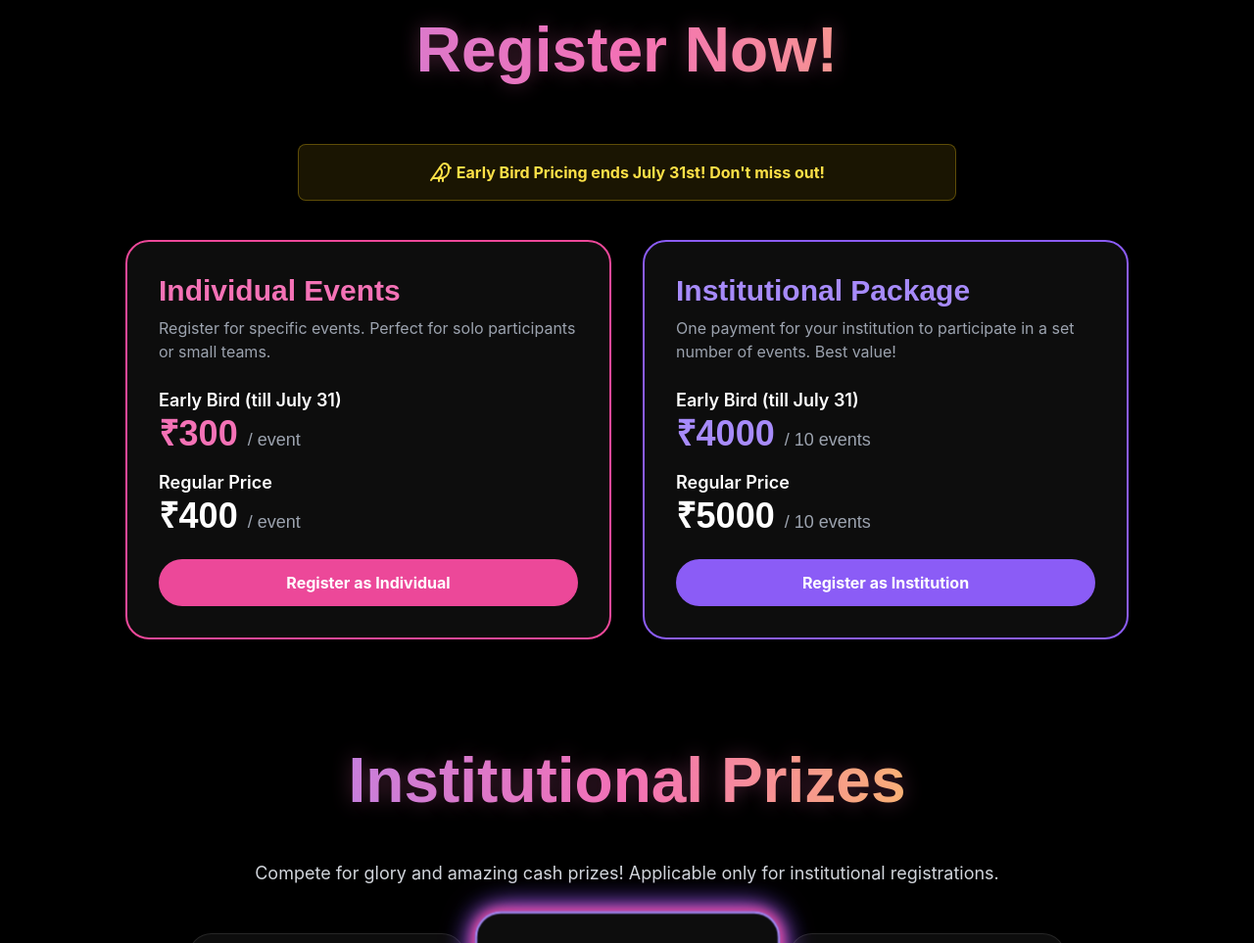
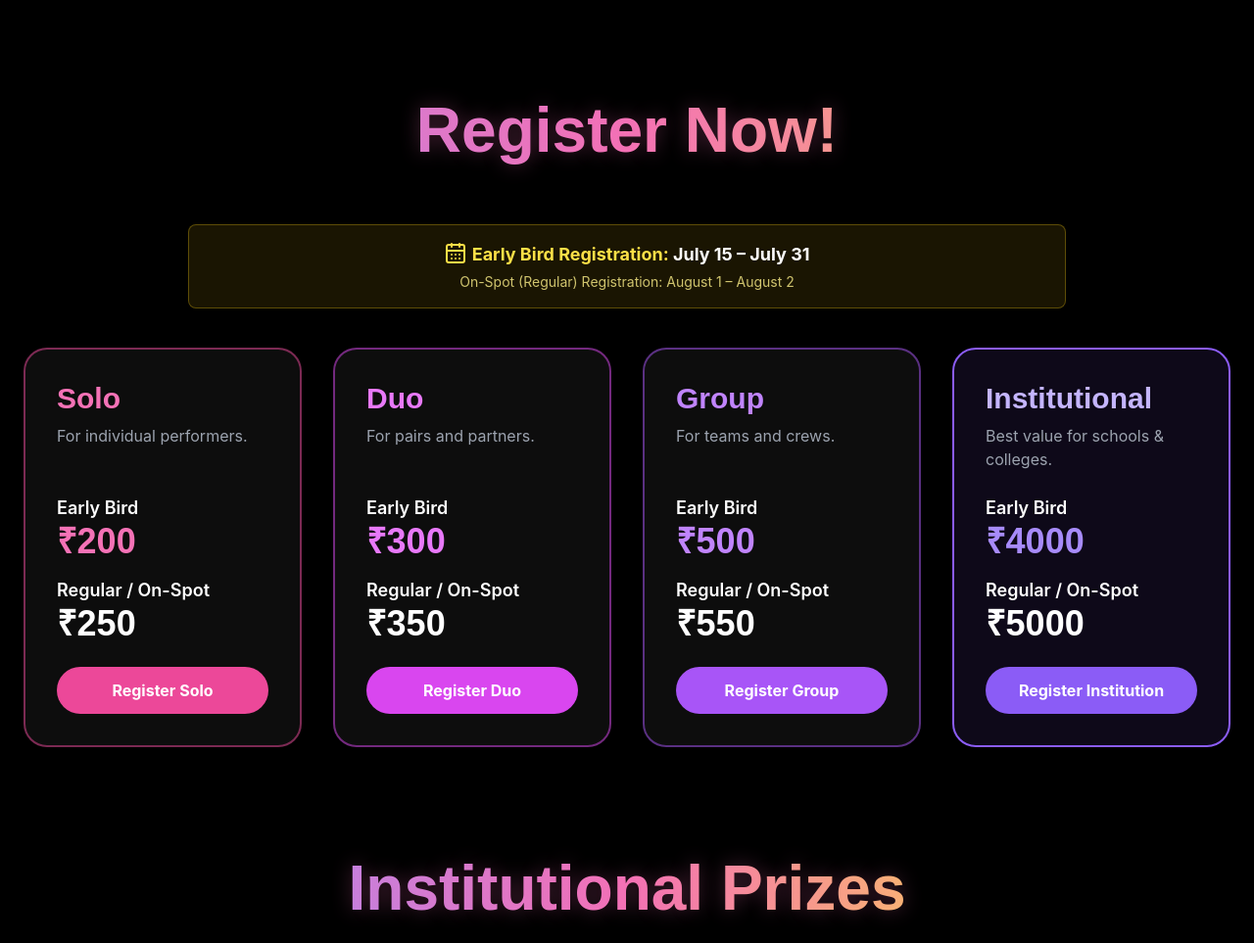
Before and after one commit to bhavinjoyp/poiesis, a plain HTML site: page index.html in a window 1280 px wide. Shown: the part 2500-3463 px from the top of the page at 98% size. Drawn offline with nearby package versions, Linux system fonts and the light colour scheme.

Commit message:
chore: align with latest event, pricing, and rule updates

```diff
--- a/index.html
+++ b/index.html
@@ -150,6 +150,16 @@
             transform: translate(-50%, -50%) scale(1);
             pointer-events: all;
         }
+        .category-tag {
+            display: inline-block;
+            padding: 0.25rem 0.75rem;
+            border-radius: 9999px;
+            font-size: 0.875rem;
+            font-weight: 500;
+            text-transform: uppercase;
+            letter-spacing: 0.05em;
+            transition: background 0.3s ease;
+        }
     </style>
 </head>
 <body class="antialiased">
@@ -204,7 +214,7 @@
                 <a href="#register" class="btn-primary text-white font-bold py-4 px-10 rounded-full text-lg">
                     Register Now
                 </a>
-                <a href="poiesis-2025-brochure.pdf" class="btn-primary text-white font-bold py-4 px-10 rounded-full text-lg">
+                <a href="poiesis-2025-brochure.pdf" target="_blank" class="btn-primary text-white font-bold py-4 px-10 rounded-full text-lg">
                     Download Brochure
                 </a>
             </div>
@@ -224,21 +234,21 @@
             <h2 class="section-title text-center mb-12">The Events</h2>
             <div class="grid md:grid-cols-2 lg:grid-cols-4 gap-8">
                 <!-- Event Card: Terpsichore -->
-                <div class="glass-card p-6 text-center flex flex-col"><i data-lucide="music-4" class="event-icon"></i><h3 class="font-poppins font-bold text-2xl mb-2 text-white">Terpsichore</h3><p class="text-sm text-gray-400 flex-grow">The ultimate dance-off. Solos, duos, and group performances in Eastern & Western Categories.</p><button class="event-rules-btn mt-4 text-sm text-violet-300 hover:text-white transition" data-event="Terpsichore">View Rules</button></div>
+                <div class="glass-card p-6 text-center flex flex-col"><div class="flex justify-center gap-2 mb-3"><span class="category-tag bg-pink-500/20 text-pink-300">Solo</span><span class="category-tag bg-teal-500/20 text-teal-300">Duo</span><span class="category-tag bg-amber-500/20 text-amber-300">Group</span></div><i data-lucide="music-4" class="event-icon"></i><h3 class="font-poppins font-bold text-2xl mb-2 text-white">Terpsichore</h3><p class="text-sm text-gray-400 flex-grow">The ultimate dance-off. Solos, duos, and group performances in Eastern & Western Categories.</p><button class="event-rules-btn mt-4 text-sm text-violet-300 hover:text-white transition" data-event="Terpsichore">View Rules</button></div>
                 <!-- Event Card: Elysian -->
-                <div class="glass-card p-6 text-center flex flex-col"><i data-lucide="mic" class="event-icon"></i><h3 class="font-poppins font-bold text-2xl mb-2 text-white">Elysian</h3><p class="text-sm text-gray-400 flex-grow">A musical paradise. Showcase your vocal and instrumental talents in solo, duet, or group categories.</p><button class="event-rules-btn mt-4 text-sm text-violet-300 hover:text-white transition" data-event="Elysian">View Rules</button></div>
+                <div class="glass-card p-6 text-center flex flex-col"><div class="flex justify-center gap-2 mb-3"><span class="category-tag bg-pink-500/20 text-pink-300">Solo</span><span class="category-tag bg-teal-500/20 text-teal-300">Duo</span><span class="category-tag bg-amber-500/20 text-amber-300">Group</span></div><i data-lucide="mic" class="event-icon"></i><h3 class="font-poppins font-bold text-2xl mb-2 text-white">Elysian</h3><p class="text-sm text-gray-400 flex-grow">A musical paradise. Showcase your vocal and instrumental talents in solo, duet, or group categories.</p><button class="event-rules-btn mt-4 text-sm text-violet-300 hover:text-white transition" data-event="Elysian">View Rules</button></div>
                 <!-- Event Card: Elixir -->
-                <div class="glass-card p-6 text-center flex flex-col"><i data-lucide="clapperboard" class="event-icon"></i><h3 class="font-poppins font-bold text-2xl mb-2 text-white">Elixir</h3><p class="text-sm text-gray-400 flex-grow">The battle of wits in Mad Ads. Create hilarious and imaginative ads for fictional products.</p><button class="event-rules-btn mt-4 text-sm text-violet-300 hover:text-white transition" data-event="Elixir">View Rules</button></div>
+                <div class="glass-card p-6 text-center flex flex-col"><div class="flex justify-center gap-2 mb-3"><span class="category-tag bg-amber-500/20 text-amber-300">Group</span></div><i data-lucide="clapperboard" class="event-icon"></i><h3 class="font-poppins font-bold text-2xl mb-2 text-white">Elixir</h3><p class="text-sm text-gray-400 flex-grow">The battle of wits in Mad Ads. Create hilarious and imaginative ads for fictional products.</p><button class="event-rules-btn mt-4 text-sm text-violet-300 hover:text-white transition" data-event="Elixir">View Rules</button></div>
                 <!-- Event Card: Entelechia -->
-                <div class="glass-card p-6 text-center flex flex-col"><i data-lucide="gem" class="event-icon"></i><h3 class="font-poppins font-bold text-2xl mb-2 text-white">Entelechia</h3><p class="text-sm text-gray-400 flex-grow">"Strut, Shine, Slay!" A fashion show celebrating transformation and style evolution.</p><button class="event-rules-btn mt-4 text-sm text-violet-300 hover:text-white transition" data-event="Entelechia">View Rules</button></div>
+                <div class="glass-card p-6 text-center flex flex-col"><div class="flex justify-center gap-2 mb-3"><span class="category-tag bg-amber-500/20 text-amber-300">Group</span></div><i data-lucide="gem" class="event-icon"></i><h3 class="font-poppins font-bold text-2xl mb-2 text-white">Entelechia</h3><p class="text-sm text-gray-400 flex-grow">"Strut, Shine, Slay!" A fashion show celebrating transformation and style evolution.</p><button class="event-rules-btn mt-4 text-sm text-violet-300 hover:text-white transition" data-event="Entelechia">View Rules</button></div>
                 <!-- Event Card: Intaglio -->
-                <div class="glass-card p-6 text-center flex flex-col"><i data-lucide="chef-hat" class="event-icon"></i><h3 class="font-poppins font-bold text-2xl mb-2 text-white">Intaglio</h3><p class="text-sm text-gray-400 flex-grow">"Sculpt beauty into every bite." An artistic fruit and vegetable carving competition.</p><button class="event-rules-btn mt-4 text-sm text-violet-300 hover:text-white transition" data-event="Intaglio">View Rules</button></div>
+                <div class="glass-card p-6 text-center flex flex-col"><div class="flex justify-center gap-2 mb-3"><span class="category-tag bg-pink-500/20 text-pink-300">Solo</span></div><i data-lucide="chef-hat" class="event-icon"></i><h3 class="font-poppins font-bold text-2xl mb-2 text-white">Intaglio</h3><p class="text-sm text-gray-400 flex-grow">"Sculpt beauty into every bite." An artistic fruit and vegetable carving competition.</p><button class="event-rules-btn mt-4 text-sm text-violet-300 hover:text-white transition" data-event="Intaglio">View Rules</button></div>
                 <!-- Event Card: Eikosmos -->
-                <div class="glass-card p-6 text-center flex flex-col"><i data-lucide="film" class="event-icon"></i><h3 class="font-poppins font-bold text-2xl mb-2 text-white">Eikosmos</h3><p class="text-sm text-gray-400 flex-grow">"A Universe of Perspectives." An immersive film review event for cinematic storytelling.</p><button class="event-rules-btn mt-4 text-sm text-violet-300 hover:text-white transition" data-event="Eikosmos">View Rules</button></div>
+                <div class="glass-card p-6 text-center flex flex-col"><div class="flex justify-center gap-2 mb-3"><span class="category-tag bg-pink-500/20 text-pink-300">Solo</span></div><i data-lucide="film" class="event-icon"></i><h3 class="font-poppins font-bold text-2xl mb-2 text-white">Eikosmos</h3><p class="text-sm text-gray-400 flex-grow">"A Universe of Perspectives." An immersive film review event for cinematic storytelling.</p><button class="event-rules-btn mt-4 text-sm text-violet-300 hover:text-white transition" data-event="Eikosmos">View Rules</button></div>
                 <!-- Event Card: Eikonographia -->
-                <div class="glass-card p-6 text-center flex flex-col"><i data-lucide="palette" class="event-icon"></i><h3 class="font-poppins font-bold text-2xl mb-2 text-white">Eikonographia</h3><p class="text-sm text-gray-400 flex-grow">Handmade poster making competition. Bring stories to life with paper and color.</p><button class="event-rules-btn mt-4 text-sm text-violet-300 hover:text-white transition" data-event="Eikonographia">View Rules</button></div>
+                <div class="glass-card p-6 text-center flex flex-col"><div class="flex justify-center gap-2 mb-3"><span class="category-tag bg-teal-500/20 text-teal-300">Duo</span><span class="category-tag bg-amber-500/20 text-amber-300">Group</span></div><i data-lucide="palette" class="event-icon"></i><h3 class="font-poppins font-bold text-2xl mb-2 text-white">Eikonographia</h3><p class="text-sm text-gray-400 flex-grow">Handmade poster making competition. Bring stories to life with paper and color.</p><button class="event-rules-btn mt-4 text-sm text-violet-300 hover:text-white transition" data-event="Eikonographia">View Rules</button></div>
                 <!-- Event Card: Eminentia -->
-                <div class="glass-card p-6 text-center flex flex-col"><i data-lucide="crown" class="event-icon"></i><h3 class="font-poppins font-bold text-2xl mb-2 text-white">Eminentia</h3><p class="text-sm text-gray-400 flex-grow">The ultimate personality contest. Showcase your charisma, poise, and oratory skills.</p><button class="event-rules-btn mt-4 text-sm text-violet-300 hover:text-white transition" data-event="Eminentia">View Rules</button></div>
+                <div class="glass-card p-6 text-center flex flex-col"><div class="flex justify-center gap-2 mb-3"><span class="category-tag bg-pink-500/20 text-pink-300">Solo</span></div><i data-lucide="crown" class="event-icon"></i><h3 class="font-poppins font-bold text-2xl mb-2 text-white">Eminentia</h3><p class="text-sm text-gray-400 flex-grow">The ultimate personality contest. Showcase your charisma, poise, and oratory skills.</p><button class="event-rules-btn mt-4 text-sm text-violet-300 hover:text-white transition" data-event="Eminentia">View Rules</button></div>
             </div>
         </section>
         <!-- Schedule Section -->
@@ -268,29 +278,55 @@
         <!-- Registration/Pricing Section -->
         <section id="register" class="reveal">
             <h2 class="section-title text-center mb-12">Register Now!</h2>
-            <div class="text-center mb-10 p-4 bg-yellow-400/10 border border-yellow-400/30 rounded-lg max-w-2xl mx-auto">
-                <p class="font-bold text-yellow-300">
-                    <i data-lucide="bird" class="inline-block -mt-1"></i> Early Bird Pricing ends July 31st! Don't miss out!
+            <div class="text-center mb-10 p-4 bg-yellow-400/10 border border-yellow-400/30 rounded-lg max-w-4xl mx-auto">
+                <p class="font-bold text-yellow-300 text-lg">
+                    <i data-lucide="calendar-days" class="inline-block -mt-1"></i> Early Bird Registration: <span class="text-white">July 15 – July 31</span>
+                </p>
+                <p class="text-sm text-yellow-200/80 mt-1">
+                    On-Spot (Regular) Registration: August 1 – August 2
                 </p>
             </div>
-            <div class="grid lg:grid-cols-2 gap-8 max-w-5xl mx-auto">
-                <div class="glass-card p-8 border-2 border-pink-500 flex flex-col">
-                    <h3 class="font-poppins font-bold text-3xl mb-2 text-pink-400">Individual Events</h3>
-                    <p class="text-gray-400 mb-6 flex-grow">Register for specific events. Perfect for solo participants or small teams.</p>
-                    <div class="mb-6">
-                        <div class="mb-4"><p class="text-lg font-semibold text-white">Early Bird (till July 31)</p><p class="text-4xl font-bold font-poppins text-pink-400">₹300 <span class="text-lg font-normal text-gray-400">/ event</span></p></div>
-                        <div><p class="text-lg font-semibold text-white">Regular Price</p><p class="text-4xl font-bold font-poppins text-white">₹400 <span class="text-lg font-normal text-gray-400">/ event</span></p></div>
+
+            <div class="grid md:grid-cols-2 lg:grid-cols-4 gap-8 max-w-7xl mx-auto">
+                <!-- Solo Pricing -->
+                <div class="glass-card p-8 border-2 border-pink-500/50 flex flex-col">
+                    <h3 class="font-poppins font-bold text-3xl mb-2 text-pink-400">Solo</h3>
+                    <p class="text-gray-400 mb-6 flex-grow">For individual performers.</p>
+                    <div class="mb-6 space-y-4">
+                        <div><p class="text-lg font-semibold text-white">Early Bird</p><p class="text-4xl font-bold font-poppins text-pink-400">₹200</p></div>
+                        <div><p class="text-lg font-semibold text-white">Regular / On-Spot</p><p class="text-4xl font-bold font-poppins text-white">₹250</p></div>
                     </div>
-                    <a href="#" class="mt-auto w-full text-center bg-pink-500 hover:bg-pink-600 text-white font-bold py-3 px-6 rounded-full transition-colors">Register as Individual</a>
+                    <a href="#" class="mt-auto w-full text-center bg-pink-500 hover:bg-pink-600 text-white font-bold py-3 px-6 rounded-full transition-colors">Register Solo</a>
                 </div>
-                <div class="glass-card p-8 border-2 border-violet-500 flex flex-col">
-                    <h3 class="font-poppins font-bold text-3xl mb-2 text-violet-400">Institutional Package</h3>
-                    <p class="text-gray-400 mb-6 flex-grow">One payment for your institution to participate in a set number of events. Best value!</p>
-                    <div class="mb-6">
-                        <div class="mb-4"><p class="text-lg font-semibold text-white">Early Bird (till July 31)</p><p class="text-4xl font-bold font-poppins text-violet-400">₹4000 <span class="text-lg font-normal text-gray-400">/ 10 events</span></p></div>
-                        <div><p class="text-lg font-semibold text-white">Regular Price</p><p class="text-4xl font-bold font-poppins text-white">₹5000 <span class="text-lg font-normal text-gray-400">/ 10 events</span></p></div>
+                <!-- Duo Pricing -->
+                <div class="glass-card p-8 border-2 border-fuchsia-500/50 flex flex-col">
+                    <h3 class="font-poppins font-bold text-3xl mb-2 text-fuchsia-400">Duo</h3>
+                    <p class="text-gray-400 mb-6 flex-grow">For pairs and partners.</p>
+                    <div class="mb-6 space-y-4">
+                        <div><p class="text-lg font-semibold text-white">Early Bird</p><p class="text-4xl font-bold font-poppins text-fuchsia-400">₹300</p></div>
+                        <div><p class="text-lg font-semibold text-white">Regular / On-Spot</p><p class="text-4xl font-bold font-poppins text-white">₹350</p></div>
                     </div>
-                    <a href="#" class="mt-auto w-full text-center bg-violet-500 hover:bg-violet-600 text-white font-bold py-3 px-6 rounded-full transition-colors">Register as Institution</a>
+                    <a href="#" class="mt-auto w-full text-center bg-fuchsia-500 hover:bg-fuchsia-600 text-white font-bold py-3 px-6 rounded-full transition-colors">Register Duo</a>
+                </div>
+                <!-- Group Pricing -->
+                <div class="glass-card p-8 border-2 border-purple-500/50 flex flex-col">
+                    <h3 class="font-poppins font-bold text-3xl mb-2 text-purple-400">Group</h3>
+                    <p class="text-gray-400 mb-6 flex-grow">For teams and crews.</p>
+                    <div class="mb-6 space-y-4">
+                        <div><p class="text-lg font-semibold text-white">Early Bird</p><p class="text-4xl font-bold font-poppins text-purple-400">₹500</p></div>
+                        <div><p class="text-lg font-semibold text-white">Regular / On-Spot</p><p class="text-4xl font-bold font-poppins text-white">₹550</p></div>
+                    </div>
+                    <a href="#" class="mt-auto w-full text-center bg-purple-500 hover:bg-purple-600 text-white font-bold py-3 px-6 rounded-full transition-colors">Register Group</a>
+                </div>
+                <!-- Institutional Pricing -->
+                <div class="glass-card p-8 border-2 border-violet-500 flex flex-col bg-violet-500/10">
+                    <h3 class="font-poppins font-bold text-3xl mb-2 text-violet-300">Institutional</h3>
+                    <p class="text-gray-400 mb-6 flex-grow">Best value for schools & colleges.</p>
+                    <div class="mb-6 space-y-4">
+                        <div><p class="text-lg font-semibold text-white">Early Bird</p><p class="text-4xl font-bold font-poppins text-violet-400">₹4000</p></div>
+                        <div><p class="text-lg font-semibold text-white">Regular / On-Spot</p><p class="text-4xl font-bold font-poppins text-white">₹5000</p></div>
+                    </div>
+                    <a href="#" class="mt-auto w-full text-center bg-violet-500 hover:bg-violet-600 text-white font-bold py-3 px-6 rounded-full transition-colors">Register Institution</a>
                 </div>
             </div>
         </section>
@@ -313,6 +349,7 @@
                 <details class="glass-card p-6" open><summary class="font-semibold text-lg flex justify-between items-center">Restricted Items</summary><div class="mt-4 text-gray-400 space-y-2"><p>• No weaponry (knives, scissors, etc.).</p><p>• No inflammable substances (deodorants, perfumes).</p><p>• No illegal substances (alcohol, drugs, vapes, etc.).</p><p>• No outside food, drinks, or water bottles.</p></div></details>
             </div>
         </section>
+
     </main>
     <!-- Event Rules Modal -->
     <div id="rules-modal-backdrop" class="modal-backdrop">
```
